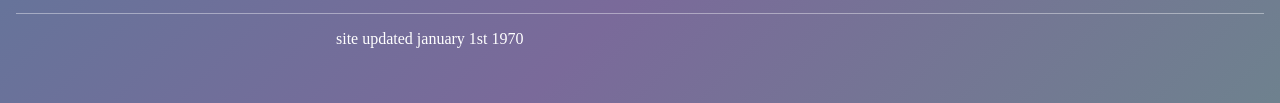
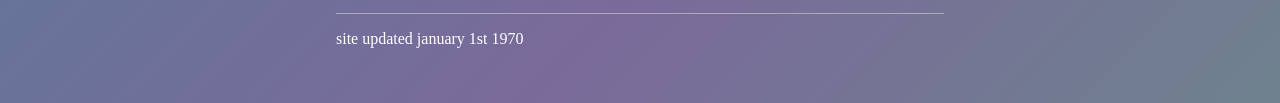
Before and after one commit to robindiddams/howcoldismy.beer, a plain HTML site: page index.html in a window 1280 px wide. Shown: the part 413-516 px from the top of the page. Drawn offline with Linux system fonts and the light colour scheme.

Commit message:
contain hr width

```diff
--- a/index.html
+++ b/index.html
@@ -32,6 +32,9 @@
       hr {
         border: none;
         border-top: 1px solid rgba(255, 255, 255, 0.4);
+        max-width: 38rem;
+        margin-left: auto;
+        margin-right: auto;
       }
     </style>
   </head>
```
